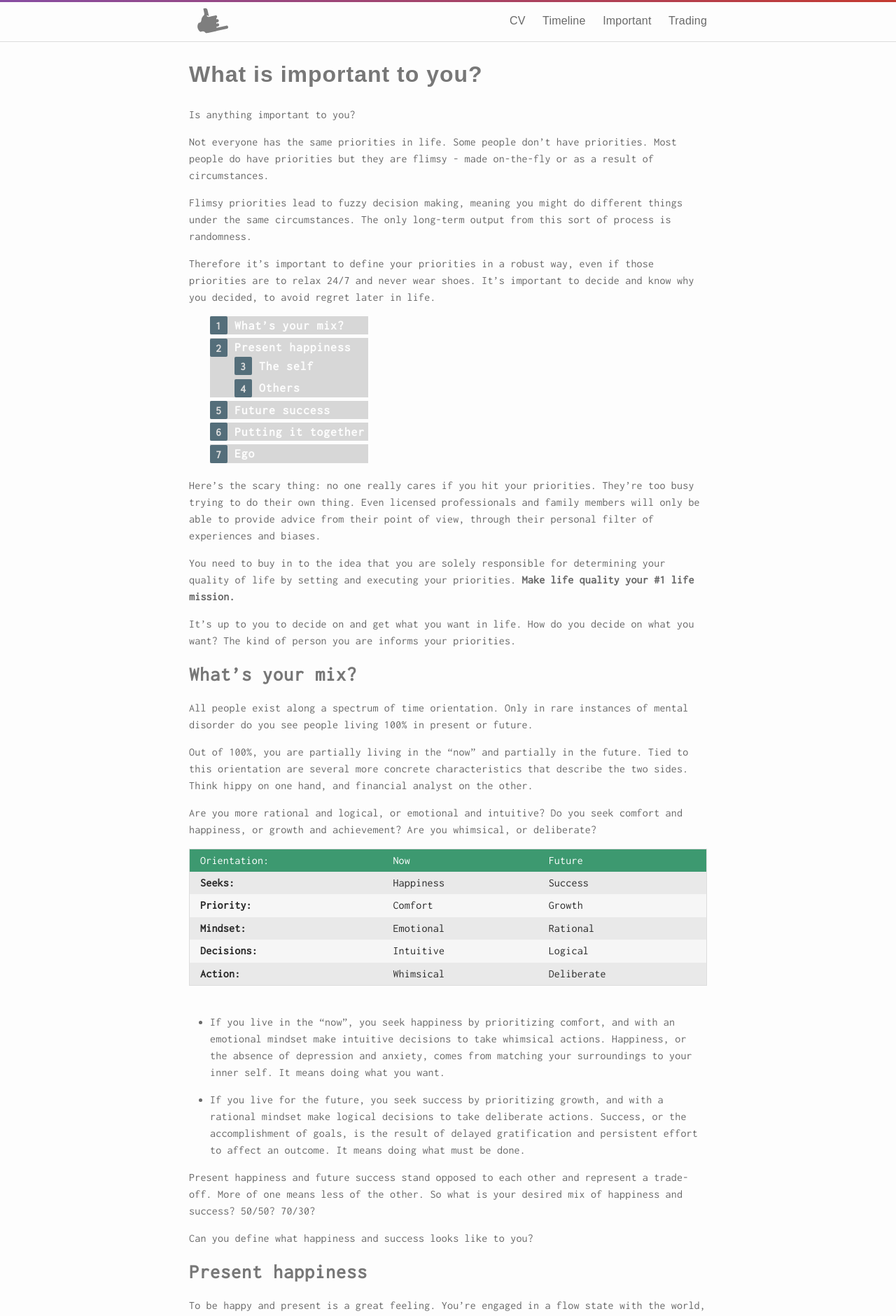
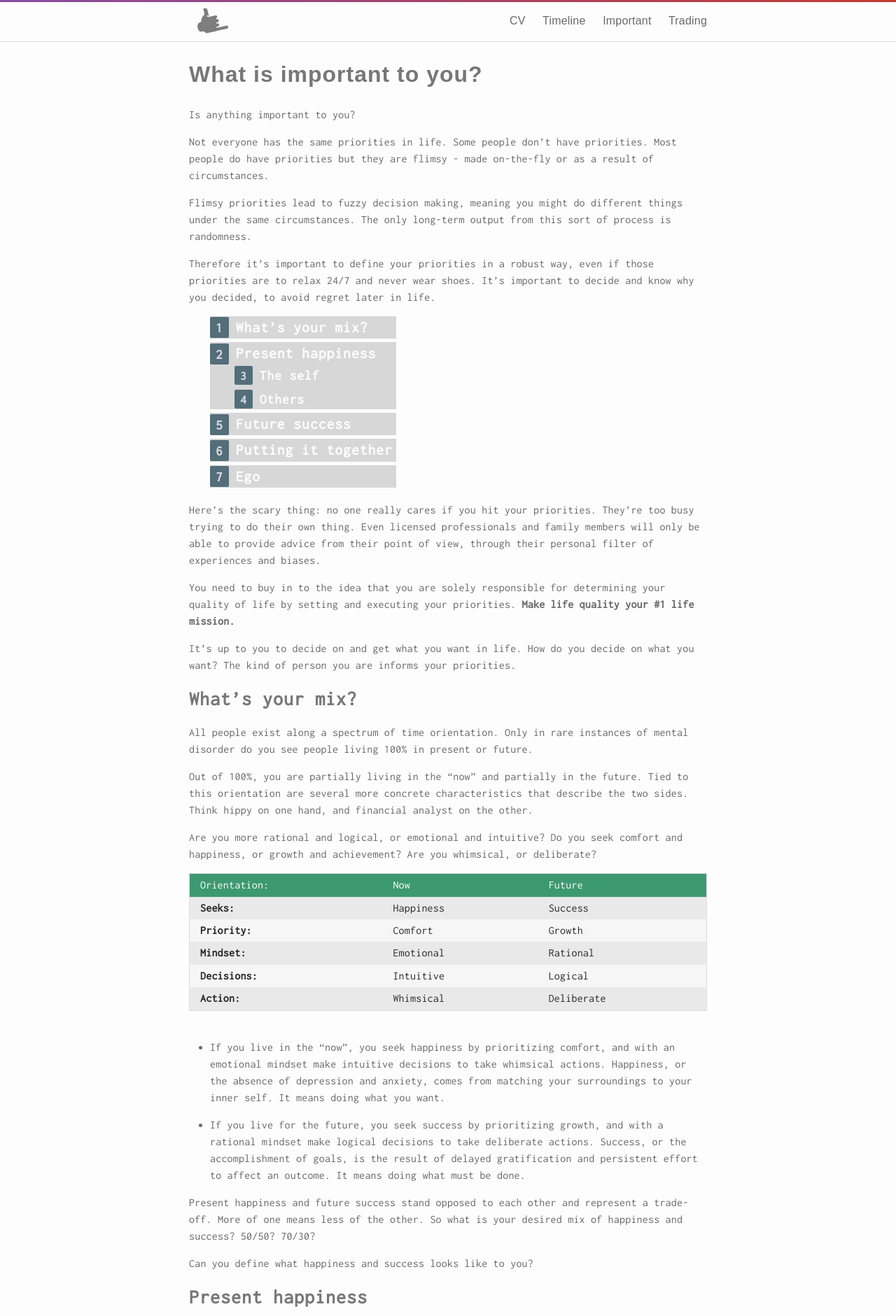
Before and after one commit to ale627/ale627.github.io, a Jekyll site: the page built from c-important.md, in a window 1280 px wide. Shown: the top 1881 px of the page at 70% size. Built offline with Jekyll 4.4.1, drawn with Linux system fonts in a browser that asks for light colours; some web fonts are replaced.

Commit message:
timeline sizing

```diff
--- a/assets/main.scss
+++ b/assets/main.scss
@@ -79,7 +79,7 @@ tr:nth-child(odd) { background-color: #e9e9e9;}
     display: table;
     width: auto;
     font-family: $second-font-family;
-    font-size: 110%;
+    font-size: 150%; //overall size
     font-weight: 900;
     line-height: 1.2;
     letter-spacing: 1px;
@@ -104,7 +104,7 @@ tr:nth-child(odd) { background-color: #e9e9e9;}
       counter-increment: first;
       list-style: none;
       background: darken($background-color, 15%);
-      font-size: 100%;
+      font-size: 90%; //ratio of levels to themselves
       margin-bottom: 5px;
       padding-right: 5px;
       line-height: 1.5;
```
Also changed, not shown: 2 other files.
